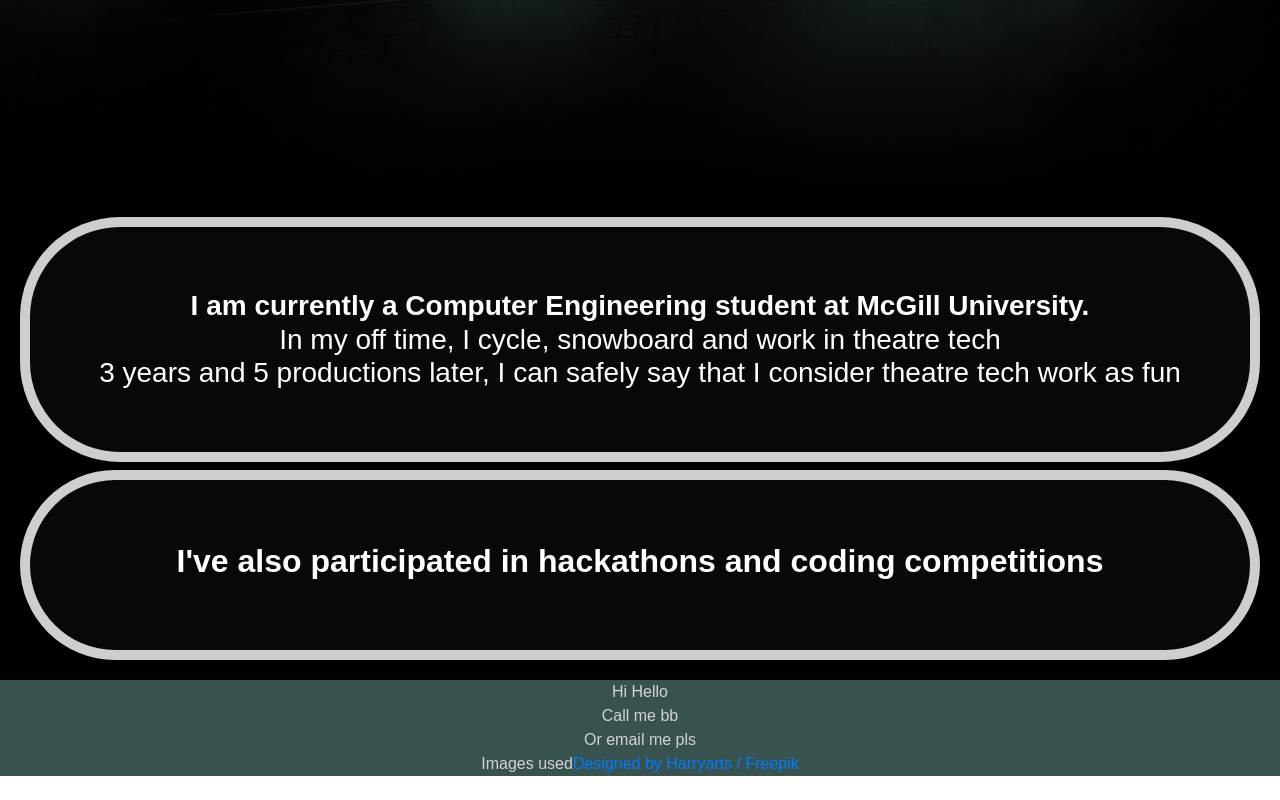
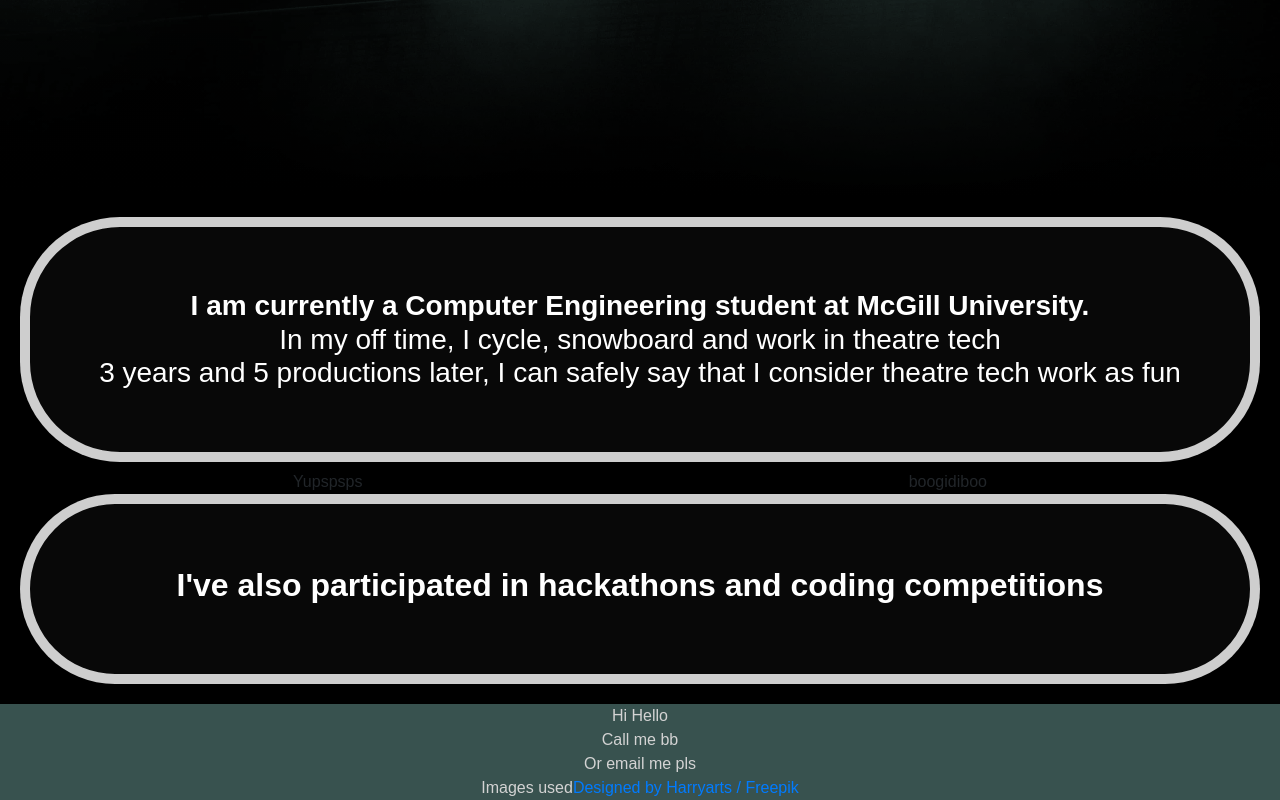
Before and after one commit to kholysa/website, a React (Create React App) app: page / in a window 1280 px wide. Shown: the part 603-1403 px from the top of the page. Before the commit the page ends 1379 px from the top, so only its background shows below. Built offline with nearby package versions, Linux system fonts and the light colour scheme.

Commit message:
Added boxesss

```diff
--- a/package.json
+++ b/package.json
@@ -5,6 +5,7 @@
   "homepage": "https://kholysa.github.io/website",
   "dependencies": {
     "bootstrap": "^4.0.0-beta.2",
+    "prop-types": "^15.6.0",
     "react": "^16.2.0",
     "react-dom": "^16.2.0",
     "react-scripts": "0.9.x",
--- a/src/Header/index.js
+++ b/src/Header/index.js
@@ -1,4 +1,5 @@
 import React, { Component } from 'react';
+import BoxContainer from '../UI/BoxContainer';
 import '../Style/Who.css';
 
 
@@ -13,6 +14,7 @@ class Header extends Component {
                     <br/>
                     3 years and 5 productions later, I can safely say that I consider theatre tech work as fun
                 </h3>
+                <BoxContainer BoxData={[{BoxTitle: "Yupspsps"}, {BoxTitle:"boogidiboo"}]}/>
                 <div className="text">
                     <h2><b>I've also participated in hackathons and coding competitions</b></h2>
                     <h4>
--- /dev/null
+++ b/src/Style/Boxes.css
@@ -0,0 +1,12 @@
+.Box-container{
+    display: flex;
+    flex-direction: row;
+    flex-wrap: wrap;
+    justify-content: space-evenly;
+    align-items: stretch;
+    align-content: space-around;
+}
+
+.Box {
+    flex-grow: 1;
+}
--- a/src/TheatreImage/index.js
+++ b/src/TheatreImage/index.js
@@ -2,7 +2,7 @@ import React, { Component } from 'react';
 import '../Style/TheatreImage.css'
 import Menus from './Menus'
 
-class App extends Component {
+class TheatreImage extends Component {
     render() {
         return (
     <div>
@@ -20,4 +20,4 @@ class App extends Component {
     }
 }
 
-export default App;
+export default TheatreImage;
--- /dev/null
+++ b/src/UI/Box.js
@@ -0,0 +1,18 @@
+import React from 'react';
+import PropTypes from 'prop-types'
+import '../Style/Boxes.css'
+
+const Box = props => (
+    <div className="Box">
+        {console.log("ola")}
+        {props.BoxTitle}
+    </div>
+);
+
+// Box.PropTypes = {
+//     BoxImage: PropTypes.object(),
+//     BoxTitle: PropTypes.string(),
+//     BoxBlurb: PropTypes.string()
+// };
+
+export default Box;
--- /dev/null
+++ b/src/UI/BoxContainer.js
@@ -0,0 +1,18 @@
+import React from 'react';
+import PropTypes from 'prop-types'
+import Box from './Box'
+import '../Style/Boxes.css'
+
+const BoxContainer = (props) => (
+    <div className="Box-container">
+        {props.BoxData.map((BD) => {
+            return <Box BoxTitle={BD.BoxTitle} />
+        })}
+    </div>
+);
+
+// const props = {
+//     BoxData: PropTypes.array()
+// };
+
+export default BoxContainer;
```
